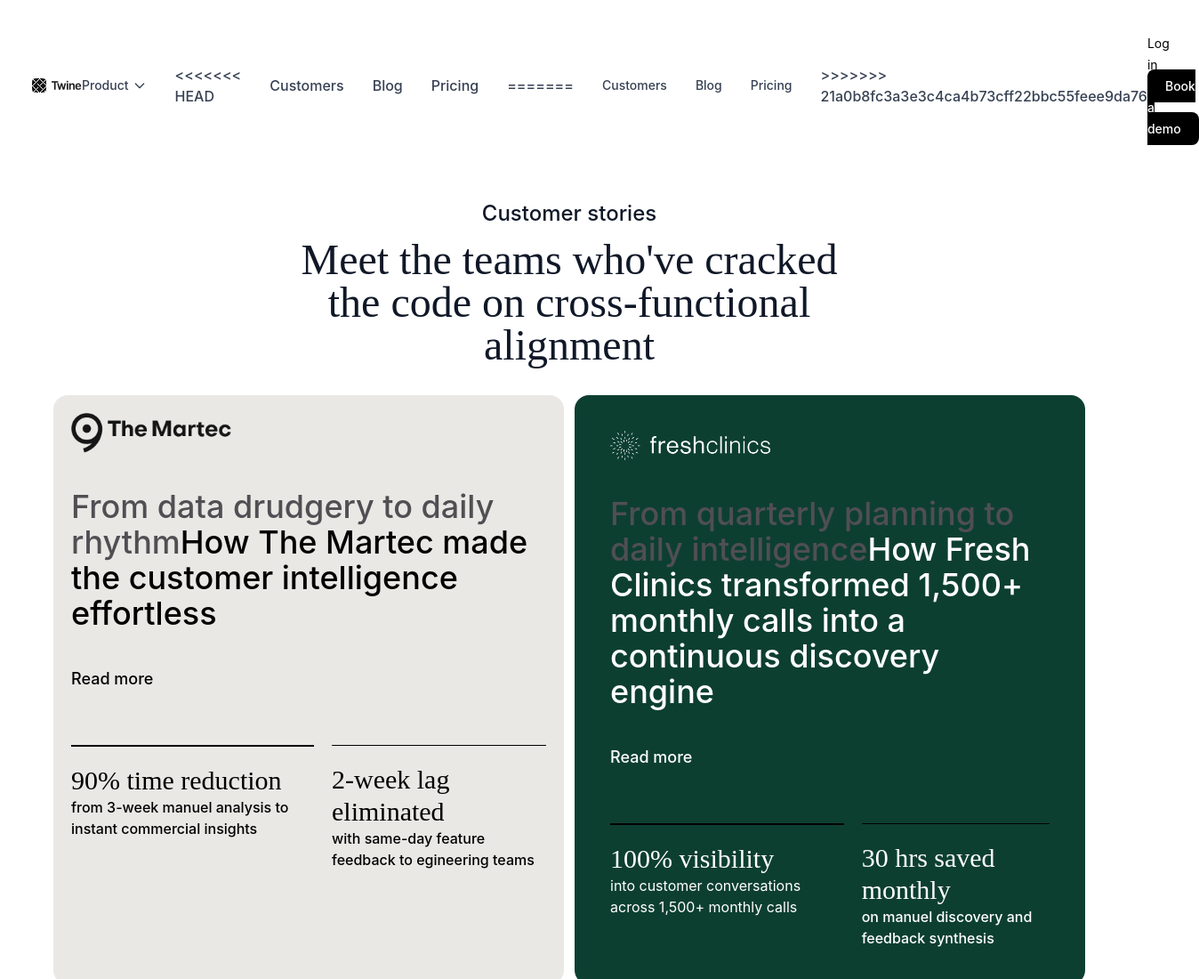
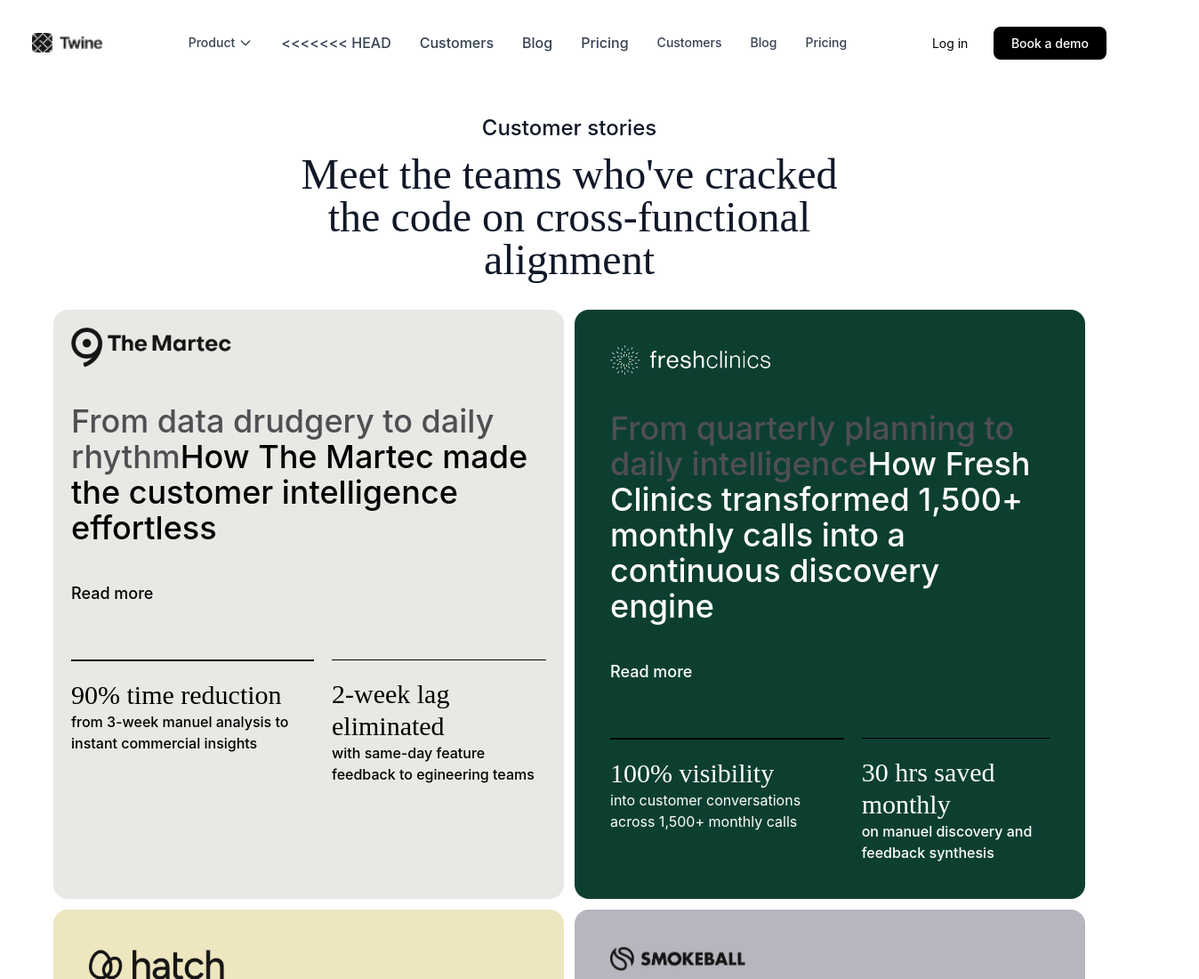
Before and after one commit to Oriyemi/twine-app, a website built with Vite: page customer.html in a window 1280 px wide. Shown: the top 1100 px of the page at 89% size, 1348 px wide, since content can reach past the window. Built offline with nearby package versions, Linux system fonts and the light colour scheme.

```diff
--- a/customer.html
+++ b/customer.html
@@ -20,11 +20,11 @@
               <a href="/customer.html" class="hover:text-black">Customers</a>
               <a href="/blog.html" class="hover:text-black">Blog</a>
               <a href="/pricing.html" class="hover:text-black">Pricing</a>
-=======
+
               <a href="/customer.html" class="hover:text-black text-sm">Customers</a>
               <a href="/blog.html" class="hover:text-black text-sm">Blog</a>
               <a href="/pricing.html" class="hover:text-black text-sm">Pricing</a>
->>>>>>> 21a0b8fc3a3e3c4ca4b73cff22bbc55feee9da76
+
            </div>
 
            <div class="hidden md:block items-center gap-6">
```
